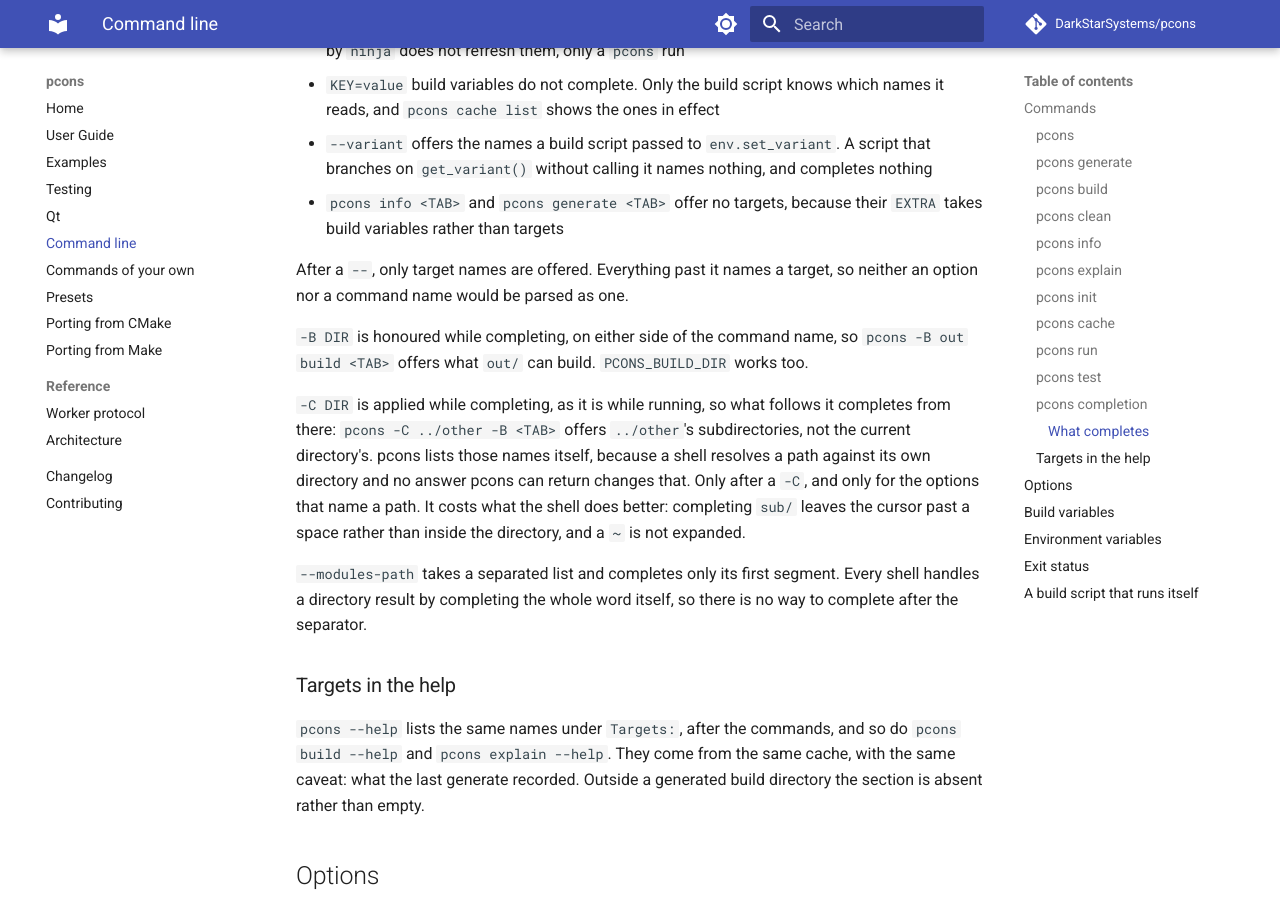
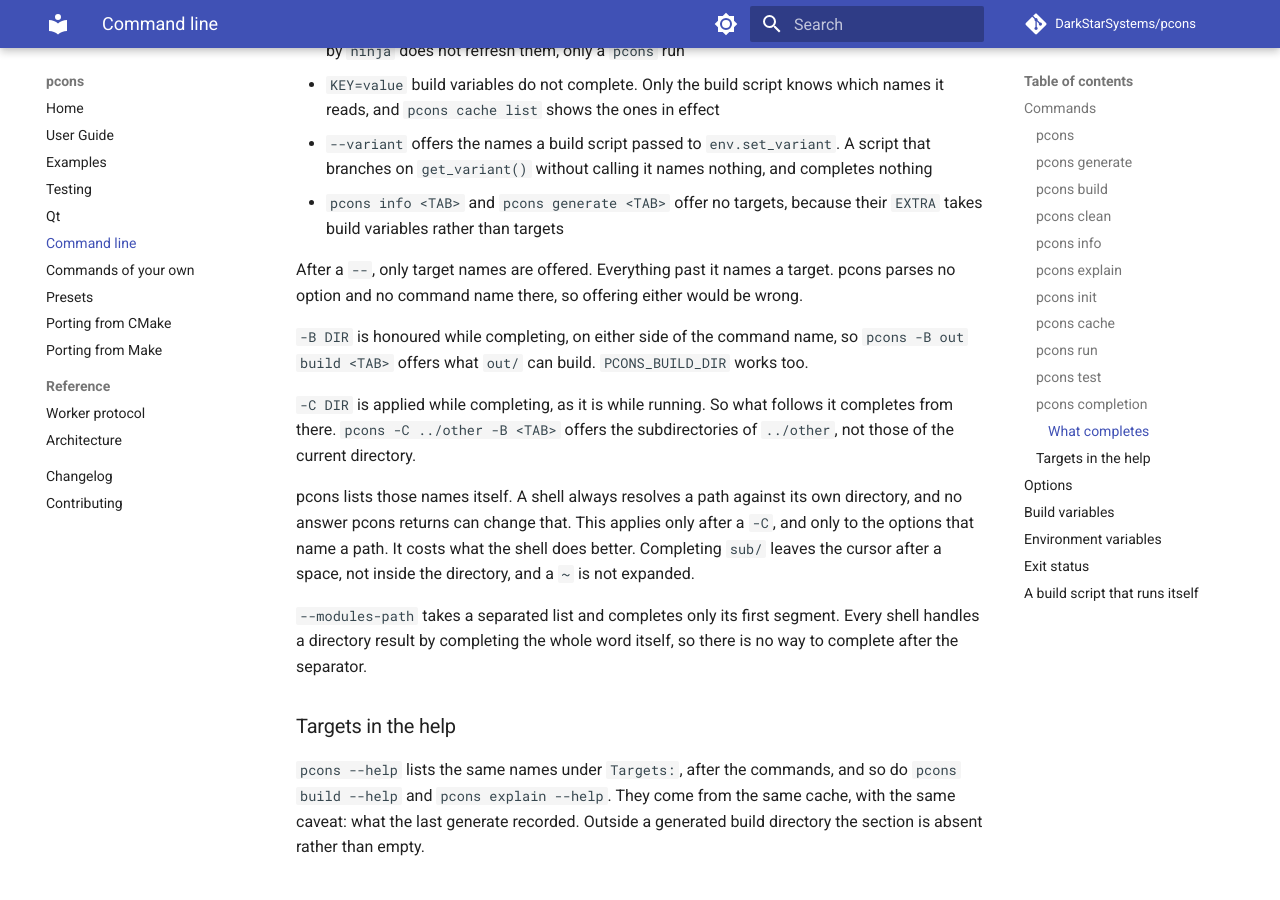
Before and after one commit to DarkStarSystems/pcons, an MkDocs documentation site: the page built from docs/cli.md, in a window 1280 px wide and 900 px high, scrolled down 5666 px. Built offline with MkDocs 1.6.1 and Material for MkDocs 9.7.7, drawn with Linux system fonts in a browser that asks for light colours; comment, search, counter and statistics services are not loaded.

Commit message:
Simplify the wording of the completion docs

```diff
--- a/docs/cli.md
+++ b/docs/cli.md
@@ -240,20 +240,23 @@ fires on every keystroke, and a build script does configure checks. So:
 - `pcons info <TAB>` and `pcons generate <TAB>` offer no targets, because their
   `EXTRA` takes build variables rather than targets
 
-After a `--`, only target names are offered. Everything past it names a target,
-so neither an option nor a command name would be parsed as one.
+After a `--`, only target names are offered. Everything past it names a target.
+pcons parses no option and no command name there, so offering either would be
+wrong.
 
 `-B DIR` is honoured while completing, on either side of the command name, so
 `pcons -B out build <TAB>` offers what `out/` can build. `PCONS_BUILD_DIR` works
 too.
 
-`-C DIR` is applied while completing, as it is while running, so what follows it
-completes from there: `pcons -C ../other -B <TAB>` offers `../other`'s
-subdirectories, not the current directory's. pcons lists those names itself,
-because a shell resolves a path against its own directory and no answer pcons
-can return changes that. Only after a `-C`, and only for the options that name a
-path. It costs what the shell does better: completing `sub/` leaves the cursor
-past a space rather than inside the directory, and a `~` is not expanded.
+`-C DIR` is applied while completing, as it is while running. So what follows it
+completes from there. `pcons -C ../other -B <TAB>` offers the subdirectories of
+`../other`, not those of the current directory.
+
+pcons lists those names itself. A shell always resolves a path against its own
+directory, and no answer pcons returns can change that. This applies only after
+a `-C`, and only to the options that name a path. It costs what the shell does
+better. Completing `sub/` leaves the cursor after a space, not inside the
+directory, and a `~` is not expanded.
 
 `--modules-path` takes a separated list and completes only its first segment.
 Every shell handles a directory result by completing the whole word itself, so
```
